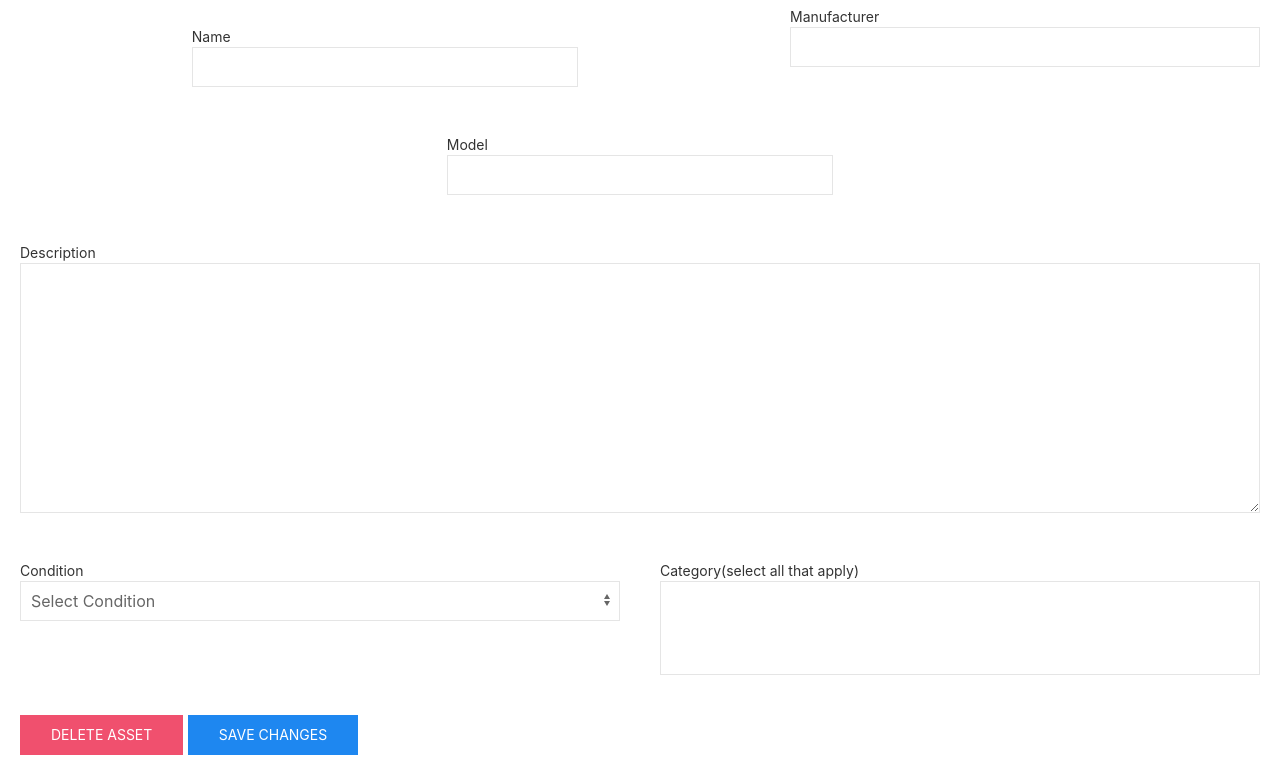
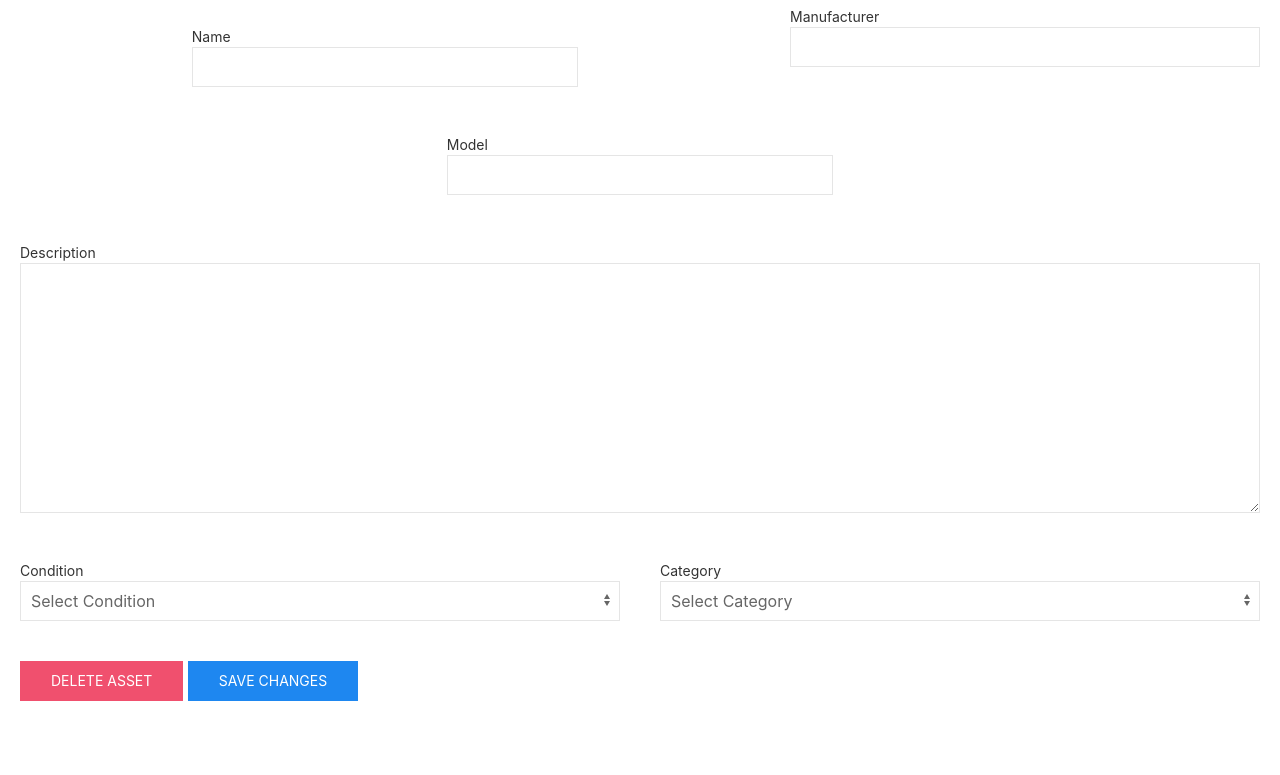
Before and after one commit to jeff-eng/Commune, a Django app: page /manage-assets in a window 1280 px wide. Shown: the part 344-1119 px from the top of the page. After the commit the page ends 1045 px from the top, so only its background shows below. Run offline with Django 3.2, Linux system fonts and the light colour scheme; data that the repository does not hold is empty.

Commit message:
Updating asset details via the manage assets page using a PATCH request works now. Changed category field on AssetSerializer to a PrimaryKeyRelatedField so now it works by simply passing JSON data with the category primary key to the serializer.

```diff
--- a/inventory/models.py
+++ b/inventory/models.py
@@ -29,7 +29,7 @@ class Asset(models.Model):
     manufacturer = models.CharField(max_length=64)
     model = models.CharField(max_length=128)
     description = models.TextField()
-    category = models.ManyToManyField(Category)
+    category = models.ForeignKey(Category, on_delete=models.CASCADE, default=12)
     owner = models.ForeignKey(settings.AUTH_USER_MODEL, on_delete=models.CASCADE)
     borrower = models.ForeignKey(Borrower, on_delete=models.CASCADE, null=True, blank=True)
     checked_out = models.BooleanField(default=False)
@@ -59,7 +59,7 @@ class Asset(models.Model):
 
     def display_category(self):
         """Create a string for the Category. This is required to display category in Admin."""
-        return ', '.join(category.name for category in self.category.all())
+        return self.category.name
 
     display_category.short_description = 'Category'
 
--- a/inventory/templates/inventory/manage_assets.html
+++ b/inventory/templates/inventory/manage_assets.html
@@ -44,8 +44,9 @@
             </select>
         </div>
         <div class="uk-margin uk-margin-auto uk-width-1-2@s">
-                <label class="uk-form-label" for="name">Category(select all that apply)</label>
-                <select class="uk-select" name="category" id="manage-asset-category-select" multiple>
+                <label class="uk-form-label" for="name">Category</label>
+                <select class="uk-select" name="category" id="manage-asset-category-select">
+                    <option value="" selected disabled>Select Category</option>
                     {% for category in categories %}
                     <option value="{{ category.pk }}">{{ category.name }}</option>
                     {% endfor %}
```
Also changed, not shown: inventory/api/serializers.py (+8 -3 lines), inventory/static/js/app.js (+12 -9 lines), inventory/templates/inventory/asset_detail.html (+5 -4 lines), inventory/migrations/0002_auto_20190825_1620.py (added), inventory/migrations/0003_auto_20190901_1444.py (added), inventory/migrations/0004_auto_20190901_1505.py (added).
